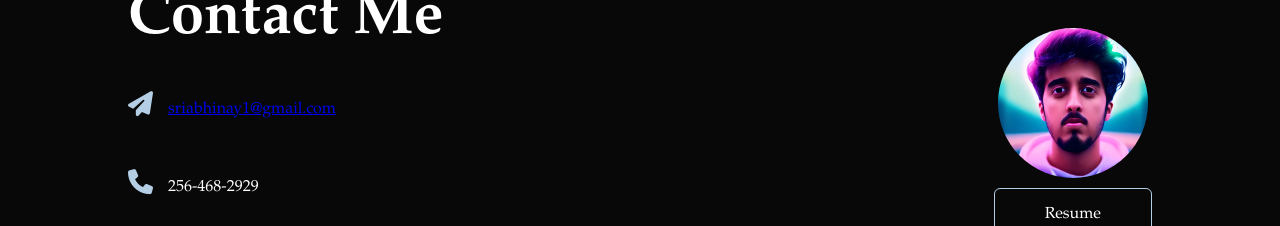
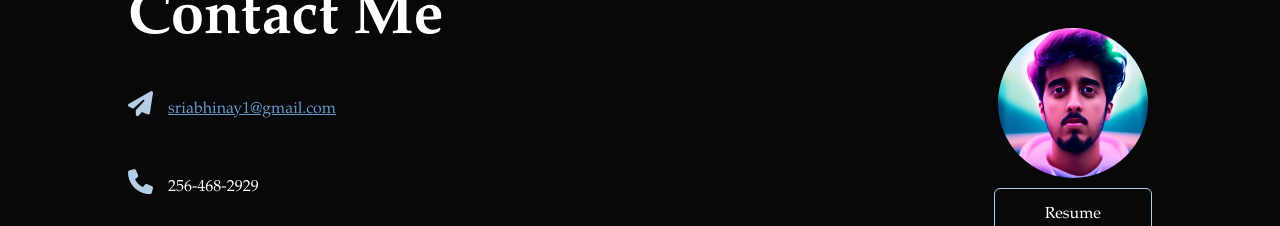
Before and after one commit to sriabhinay556/portfolio.github.io, a plain HTML site: page index.html in a window 1280 px wide. Shown: the part 2275-2501 px from the top of the page. Drawn offline with Linux system fonts and the light colour scheme.

Commit message:
Update index.html

```diff
--- a/index.html
+++ b/index.html
@@ -201,7 +201,7 @@
       <div class="contact-left">
         <h1 class="sub-title">Contact Me</h1>
         <div class="contact-info">
-          <p><i class="fa-solid fa-paper-plane"></i><a href="mailto:sriabhinay1@gmail.com">sriabhinay1@gmail.com</a></p>
+          <p><i class="fa-solid fa-paper-plane"></i><a href="mailto:sriabhinay1@gmail.com" style="color: #6598ca;">sriabhinay1@gmail.com</a></p>
           <p><i class="fa-solid fa-phone"></i>256-468-2929</p>
           <div class="social-icons">
             <a href="https://www.linkedin.com/in/sriabhinay556/" target="_blank">
```
